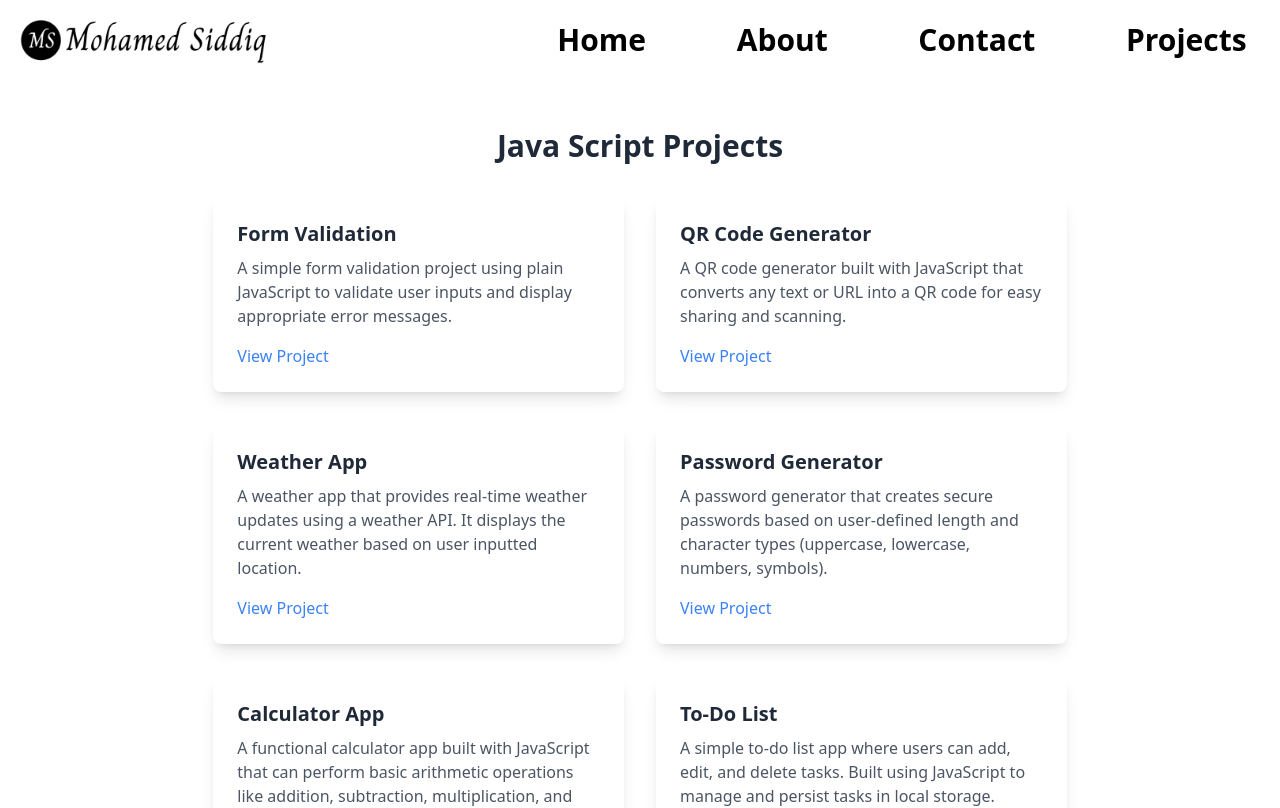
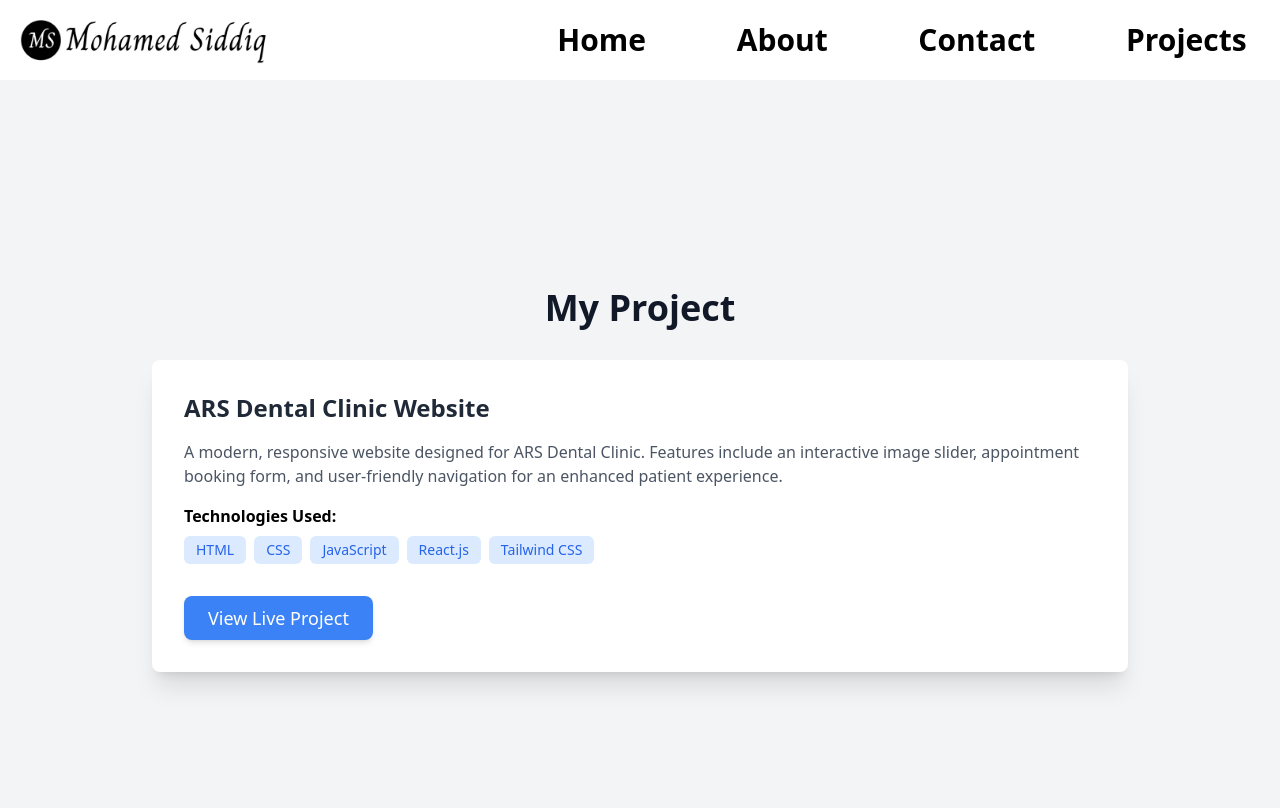
Before and after one commit to Siddiq05/My_Portfolio, a React (Vite) app: page /projects in a window 1280 px wide. Shown: the top 808 px of the page. Built offline with nearby package versions, Linux system fonts and the light colour scheme.

Commit message:
second commit

```diff
--- a/src/Components/Projects.jsx
+++ b/src/Components/Projects.jsx
@@ -1,90 +1,47 @@
 import React from "react";
 
 function Projects() {
-  const jsProjects = [
-    {
-      title: "Form Validation",
+  const project = {
+    title: "ARS Dental Clinic Website",
     description:
-        "A simple form validation project using plain JavaScript to validate user inputs and display appropriate error messages.",
-      link: "https://form-validation-js-01.netlify.app/",
-    },
-    {
-      title: "QR Code Generator",
-      description:
-        "A QR code generator built with JavaScript that converts any text or URL into a QR code for easy sharing and scanning.",
-      link: "https://qr-code-generator-js-01.netlify.app/",
-    },
-    {
-      title: "Weather App",
-      description:
-        "A weather app that provides real-time weather updates using a weather API. It displays the current weather based on user inputted location.",
-      link: "https://weather-app-js-01.netlify.app/",
-    },
-    {
-      title: "Password Generator",
-      description:
-        "A password generator that creates secure passwords based on user-defined length and character types (uppercase, lowercase, numbers, symbols).",
-      link: "https://password-generator-js-01.netlify.app/",
-    },
-    {
-      title: "Calculator App",
-      description:
-        "A functional calculator app built with JavaScript that can perform basic arithmetic operations like addition, subtraction, multiplication, and division.",
-      link: "https://calculator-js-assign.netlify.app/",
-    },
-    {
-      title: "To-Do List",
-      description:
-        "A simple to-do list app where users can add, edit, and delete tasks. Built using JavaScript to manage and persist tasks in local storage.",
-      link: "https://to-do-list-js-assignment.netlify.app/",
-    },
-    {
-      title: "Analog Clock",
-      description:
-        "A real-time analog clock built with JavaScript that displays the current time using clock hands and updates every second.",
-      link: "https://js-analog-clock-01.netlify.app/",
-    },
-    {
-      title: "E-Commerce Product Page",
-      description:
-        "A product page for an e-commerce website that includes features like product details, image gallery, and 'add to cart' functionality.",
-      link: "https://ecommerce-product-page-js-assignment.netlify.app/",
-    },
-  ];
+      "A modern, responsive website designed for ARS Dental Clinic. Features include an interactive image slider, appointment booking form, and user-friendly navigation for an enhanced patient experience.",
+    technologies: ["HTML", "CSS", "JavaScript", "React.js", "Tailwind CSS"],
+    link: "https://ars-dental-clinci-demo.netlify.app/",
+  };
 
   return (
-    <section className="projects py-12">
-      <div className="max-w-7xl mx-auto px-6">
-        <h2 className="text-3xl font-bold text-center text-gray-800 mb-8">
-          Java Script Projects
+    <section className="projects min-h-screen py-12 bg-gray-100 flex justify-center items-center">
+      <div className="max-w-5xl mx-auto px-6">
+        <h2 className="text-4xl font-bold text-center text-gray-900 mb-8">
+          My Project
         </h2>
 
-        <div className="flex flex-wrap justify-center gap-8">
-          {jsProjects.map((project, index) => (
-            <div
-              key={index}
-              className="flex flex-col bg-white shadow-lg rounded-lg p-6 hover:shadow-xl transition-shadow duration-300 w-full sm:w-1/2 lg:w-1/3"
-            >
-              <h3 className="text-xl font-semibold text-gray-800">
+        <div className="bg-white shadow-xl rounded-lg p-8 transition-transform hover:scale-105">
+          <h3 className="text-2xl font-semibold text-gray-800 mb-4">
             {project.title}
           </h3>
-              <p className="mt-2 text-gray-600">{project.description}</p>
+          <p className="text-gray-600 mb-4">{project.description}</p>
+          <div className="mb-4">
+            <strong>Technologies Used:</strong>
+            <ul className="flex flex-wrap gap-2 mt-2">
+              {project.technologies.map((tech, index) => (
+                <li
+                  key={index}
+                  className="bg-blue-100 text-blue-600 px-3 py-1 rounded-md text-sm"
+                >
+                  {tech}
+                </li>
+              ))}
+            </ul>
+          </div>
           <a
             href={project.link}
             target="_blank"
             rel="noopener noreferrer"
-                className="mt-4 inline-block text-blue-500 hover:underline"
+            className="inline-block mt-4 bg-blue-500 text-white px-6 py-2 rounded-lg text-lg font-medium shadow-md hover:bg-blue-600"
           >
-                View Project
+            View Live Project
           </a>
-            </div>
-          ))}
-        </div>
-
-        {/* React JS Projects Section */}
-        <div className="text-center text-gray-800 mt-12">
-          <h3 className="text-xl font-semibold mb-4">React JS Projects</h3>
-          <p className="text-lg">Coming soon...</p>
         </div>
       </div>
     </section>
```
Also changed, not shown: src/App.jsx (+52 -0 lines). Lines whose indentation alone changed are shown as unchanged.
